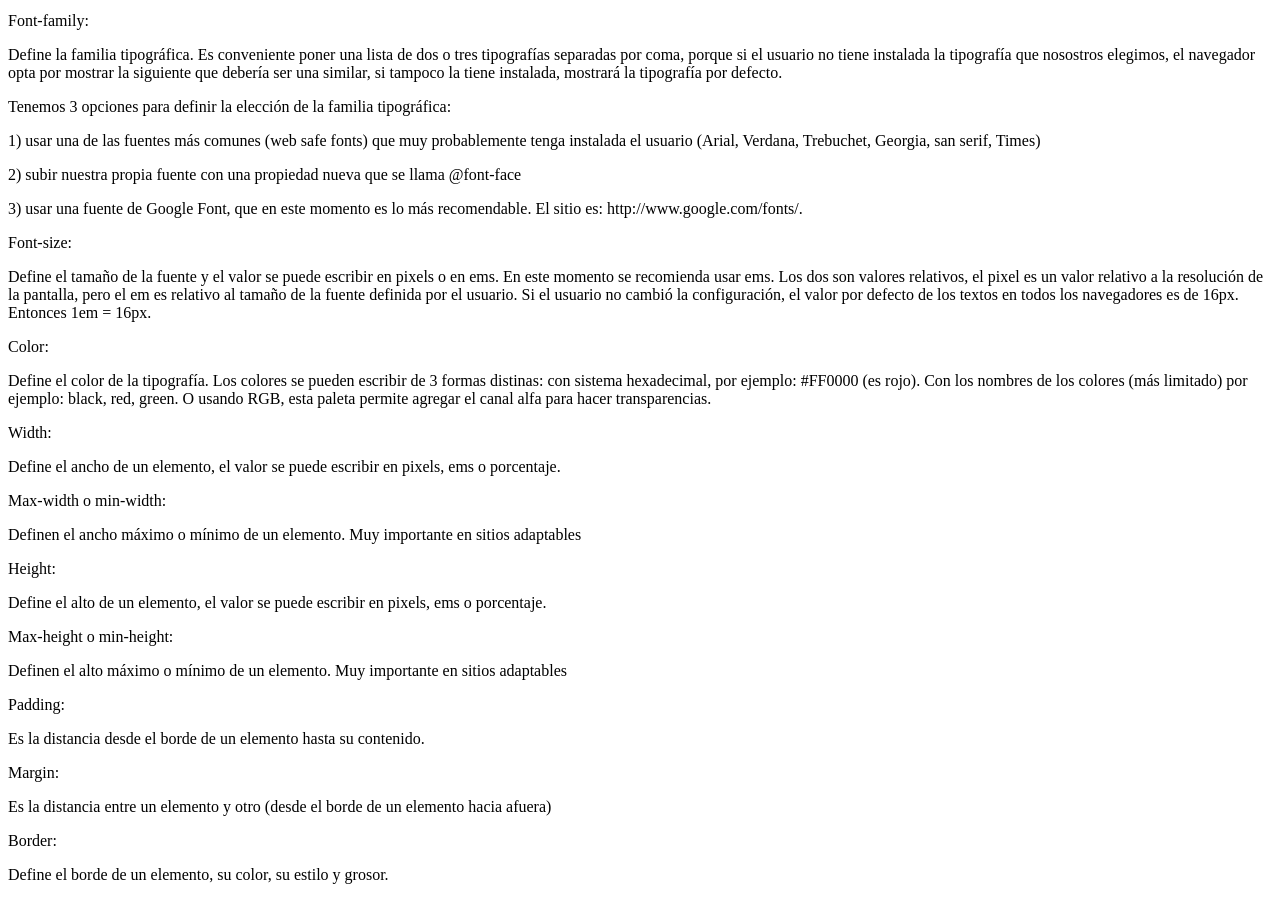
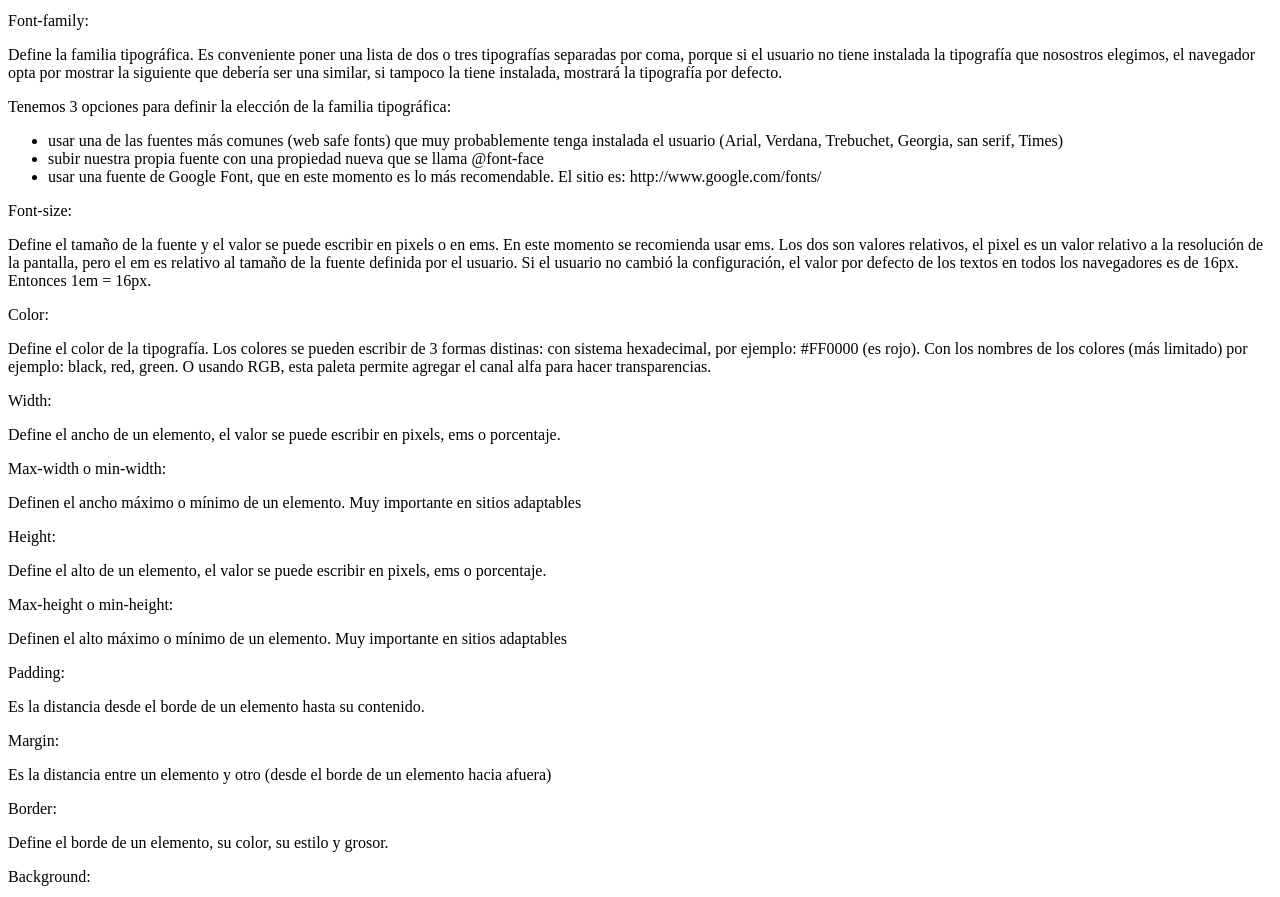
Before and after one commit to CristianParrado/DSW-cristianParrado, a plain HTML site: page planning.html in a window 1280 px wide. Shown: the part 1460-2357 px from the top of the page. Drawn offline with Linux system fonts and the light colour scheme.

Commit message:
Update planning.html

```diff
--- a/planning.html
+++ b/planning.html
@@ -38,9 +38,11 @@
 <p>Font-family:</p>
 <p>Define la familia tipográfica. Es conveniente poner una lista de dos o tres tipografías separadas por coma, porque si el usuario no tiene instalada la tipografía que nosostros elegimos, el navegador opta por mostrar la siguiente que debería ser una similar, si tampoco la tiene instalada, mostrará la tipografía por defecto.</p>
   Tenemos 3 opciones para definir la elección de la familia tipográfica:</p>
-  <p>1) usar una de las fuentes más comunes (web safe fonts) que muy probablemente tenga instalada el usuario (Arial, Verdana, Trebuchet, Georgia, san serif, Times)</p>
-  <p>2) subir nuestra propia fuente con una propiedad nueva que se llama @font-face</p>
-  <p>3) usar una fuente de Google Font, que en este momento es lo más recomendable. El sitio es: http://www.google.com/fonts/.</p>
+ <ul>
+        <li>usar una de las fuentes más comunes (web safe fonts) que muy probablemente tenga instalada el usuario (Arial, Verdana, Trebuchet, Georgia, san serif, Times)</li>
+        <li>subir nuestra propia fuente con una propiedad nueva que se llama @font-face</li>
+        <li>usar una fuente de Google Font, que en este momento es lo más recomendable. El sitio es: http://www.google.com/fonts/</li>
+      </ul>
 <p>Font-size:</p>
 <p>Define el tamaño de la fuente y el valor se puede escribir en pixels o en ems. En este momento se recomienda usar ems. Los dos son valores relativos, el pixel es un valor relativo a la resolución de la pantalla, pero el em es relativo al tamaño de la fuente definida por el usuario. Si el usuario no cambió la configuración, el valor por defecto de los textos en todos los navegadores es de 16px. Entonces 1em = 16px.</p>
 <p>Color:</p>
```
